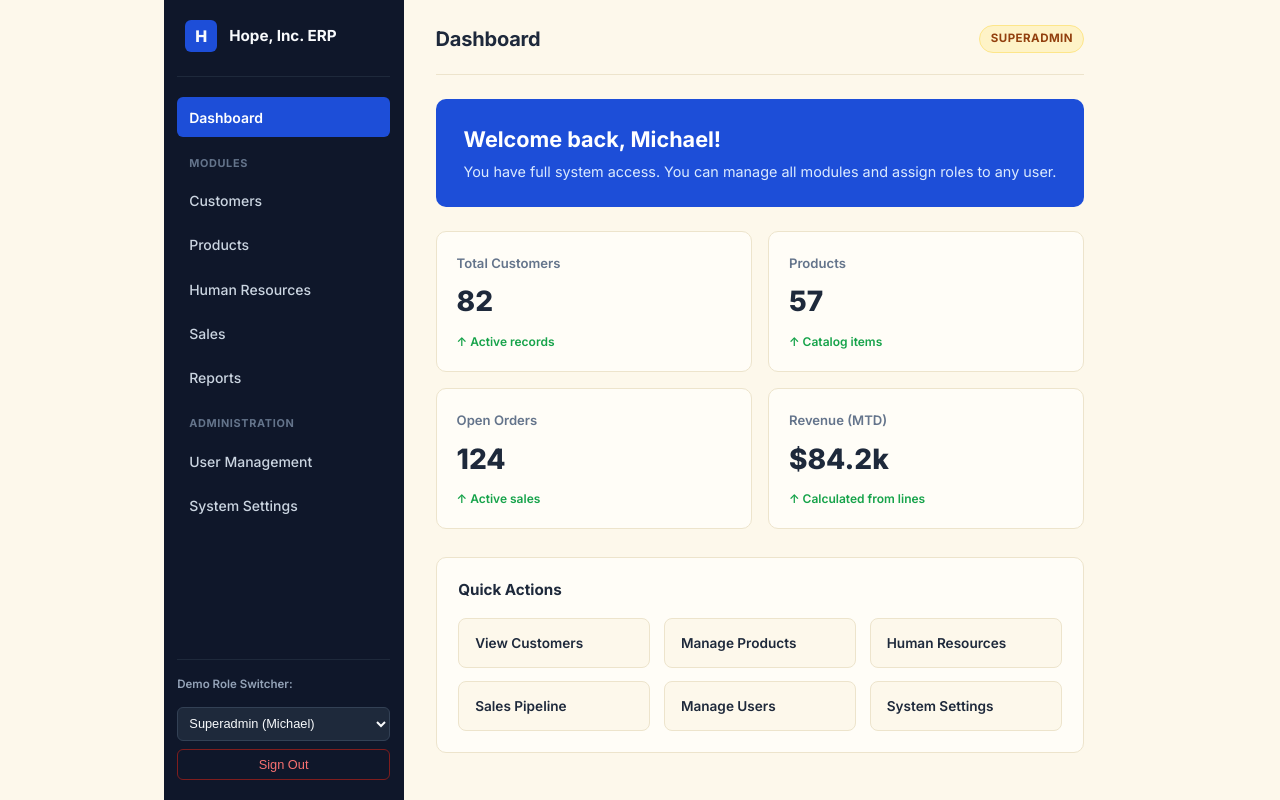
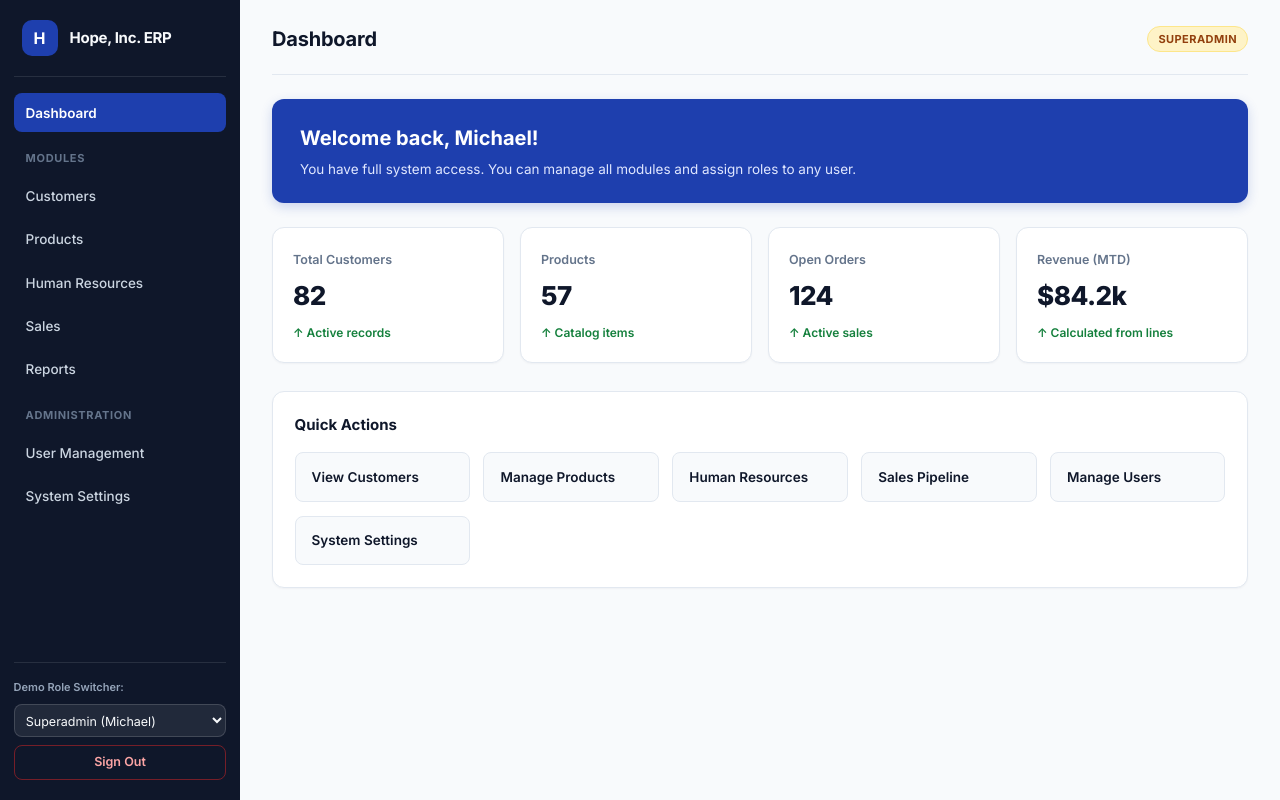
Before and after one commit to Mga-Nagmamahal/IM2-Project, a plain HTML site: page views/dashboard.html in a window 1280 px wide. Drawn offline with Linux system fonts and the light colour scheme.

Commit message:
redesign dashboard

```diff
--- a/css/dashboard.css
+++ b/css/dashboard.css
@@ -1,25 +1,11 @@
-:root {
-  --bg-cream: #fdf8eb;
-  --card-bg: #fffdf7;
-  --border-sand: #ede4cc;
-  --navy-sidebar: #0f172a;
-  --navy-hover: #1e293b;
-  --primary-blue: #1d4ed8;
-  --text-dark: #1e293b;
-  --text-muted: #64748b;
-  --green-positive: #16a34a;
-}
-
-* {
-  box-sizing: border-box;
-  margin: 0;
+/* Override styles.css auth-card centering */
+body {
+  display: block;
   padding: 0;
-}
-
-body {
-  font-family: 'Inter', sans-serif;
-  background-color: var(--bg-cream);
-  color: var(--text-dark);
+  height: auto;
+  min-height: 100vh;
+  background-color: var(--note);
+  color: var(--ink);
 }
 
 .erp-layout {
@@ -27,10 +13,10 @@ body {
   min-height: 100vh;
 }
 
-/* Sidebar */
+/* Sidebar (Uses --ink #0f172a and --primary #1e3fae from styles.css) */
 .erp-sidebar {
   width: 240px;
-  background-color: var(--navy-sidebar);
+  background-color: var(--ink);
   color: #f8fafc;
   display: flex;
   flex-direction: column;
@@ -42,39 +28,41 @@ body {
   display: flex;
   align-items: center;
   gap: 0.75rem;
-  padding: 0 0.5rem 1.5rem;
-  border-bottom: 1px solid #1e293b;
+  padding: 0 0.5rem 1.25rem;
+  border-bottom: 1px solid rgba(255, 255, 255, 0.1);
 }
 
 .brand-logo {
-  width: 32px;
-  height: 32px;
-  background-color: var(--primary-blue);
-  border-radius: 6px;
+  width: 36px;
+  height: 36px;
+  background-color: var(--primary);
+  color: #ffffff;
+  border-radius: 10px;
   display: grid;
   place-items: center;
-  font-weight: 800;
-  font-size: 1rem;
+  font-weight: 700;
+  font-size: 16px;
 }
 
 .brand-name {
   font-weight: 700;
-  font-size: 0.95rem;
+  font-size: 15px;
+  letter-spacing: -0.02em;
 }
 
 .sidebar-nav {
   flex: 1;
-  margin-top: 1.25rem;
+  margin-top: 1rem;
   display: flex;
   flex-direction: column;
   gap: 0.25rem;
 }
 
 .nav-section-label {
-  font-size: 0.68rem;
+  font-size: 11px;
   font-weight: 700;
   letter-spacing: 0.06em;
-  color: #64748b;
+  color: var(--muted);
   padding: 0.85rem 0.75rem 0.35rem;
   text-transform: uppercase;
 }
@@ -84,27 +72,28 @@ body {
   align-items: center;
   gap: 0.65rem;
   padding: 0.6rem 0.75rem;
-  border-radius: 6px;
+  border-radius: 8px;
   color: #cbd5e1;
   text-decoration: none;
-  font-size: 0.875rem;
+  font-size: 13.5px;
   font-weight: 500;
-  transition: background 0.15s;
+  transition: background 0.15s, color 0.15s;
 }
 
 .nav-item:hover {
-  background-color: var(--navy-hover);
+  background-color: rgba(255, 255, 255, 0.08);
   color: #ffffff;
+  text-decoration: none;
 }
 
 .nav-item.active {
-  background-color: var(--primary-blue);
+  background-color: var(--primary);
   color: #ffffff;
   font-weight: 600;
 }
 
 .sidebar-footer {
-  border-top: 1px solid #1e293b;
+  border-top: 1px solid rgba(255, 255, 255, 0.1);
   padding-top: 1rem;
   display: flex;
   flex-direction: column;
@@ -112,31 +101,41 @@ body {
 }
 
 .role-demo-label {
-  font-size: 0.72rem;
+  font-size: 11px;
   color: #94a3b8;
+  margin: 0;
 }
 
 .role-switcher {
-  background: #1e293b;
+  background: rgba(255, 255, 255, 0.08);
   color: #f8fafc;
-  border: 1px solid #334155;
-  border-radius: 6px;
+  border: 1px solid rgba(255, 255, 255, 0.15);
+  border-radius: 8px;
   padding: 0.45rem;
-  font-size: 0.8rem;
+  font: inherit;
+  font-size: 12.5px;
+}
+
+.role-switcher option {
+  background: var(--ink);
+  color: #ffffff;
 }
 
 .btn-logout {
   background: transparent;
-  color: #f87171;
-  border: 1px solid #7f1d1d;
-  border-radius: 6px;
+  color: #fca5a5;
+  border: 1px solid rgba(220, 38, 38, 0.5);
+  border-radius: 8px;
   padding: 0.45rem;
-  font-size: 0.8rem;
+  font: inherit;
+  font-size: 12.5px;
+  font-weight: 600;
   cursor: pointer;
+  transition: background 0.15s, color 0.15s;
 }
 
 .btn-logout:hover {
-  background: #7f1d1d;
+  background: var(--danger);
   color: #ffffff;
 }
 
@@ -152,19 +151,20 @@ body {
   justify-content: space-between;
   align-items: center;
   padding-bottom: 1.25rem;
-  border-bottom: 1px solid var(--border-sand);
+  border-bottom: 1px solid var(--line);
   margin-bottom: 1.5rem;
 }
 
 .page-title {
-  font-size: 1.25rem;
+  font-size: 20px;
   font-weight: 700;
+  text-align: left;
 }
 
 .role-badge {
-  font-size: 0.72rem;
+  font-size: 11px;
   font-weight: 700;
-  padding: 0.3rem 0.65rem;
+  padding: 4px 10px;
   border-radius: 999px;
   letter-spacing: 0.04em;
   background-color: #fef3c7;
@@ -174,34 +174,35 @@ body {
 
 .role-badge.admin {
   background-color: #e0e7ff;
-  color: #3730a3;
+  color: var(--primary-dark);
   border-color: #c7d2fe;
 }
 
 .role-badge.user {
   background-color: #dcfce7;
-  color: #166534;
+  color: var(--ok);
   border-color: #bbf7d0;
 }
 
 /* Welcome Banner */
 .welcome-banner {
-  background-color: var(--primary-blue);
+  background-color: var(--primary);
   color: #ffffff;
-  border-radius: 10px;
+  border-radius: var(--radius);
   padding: 1.5rem 1.75rem;
   margin-bottom: 1.5rem;
+  box-shadow: 0 4px 12px rgba(30, 63, 174, 0.2);
 }
 
 .welcome-banner h2 {
-  font-size: 1.35rem;
+  font-size: 20px;
   font-weight: 700;
   margin-bottom: 0.35rem;
 }
 
 .welcome-banner p {
-  font-size: 0.9rem;
-  color: #dbeafe;
+  font-size: 13.5px;
+  color: #e0e7ff;
 }
 
 /* KPI Grid */
@@ -213,51 +214,54 @@ body {
 }
 
 .kpi-card {
-  background-color: var(--card-bg);
-  border: 1px solid var(--border-sand);
-  border-radius: 10px;
+  background-color: var(--card);
+  border: 1px solid var(--line);
+  border-radius: var(--radius);
   padding: 1.25rem;
+  box-shadow: 0 1px 2px rgba(15, 23, 42, 0.04);
 }
 
 .kpi-label {
-  font-size: 0.82rem;
+  font-size: 12.5px;
   font-weight: 600;
-  color: var(--text-muted);
+  color: var(--muted);
 }
 
 .kpi-value {
-  font-size: 1.75rem;
+  font-size: 26px;
   font-weight: 800;
-  margin: 0.45rem 0;
-  color: var(--text-dark);
+  margin: 0.4rem 0;
+  color: var(--ink);
+  letter-spacing: -0.02em;
 }
 
 .kpi-trend {
-  font-size: 0.75rem;
+  font-size: 12px;
   font-weight: 600;
 }
 
 .kpi-trend.positive {
-  color: var(--green-positive);
+  color: var(--ok);
 }
 
 /* Quick Actions */
 .quick-actions-section {
-  background-color: var(--card-bg);
-  border: 1px solid var(--border-sand);
-  border-radius: 10px;
+  background-color: var(--card);
+  border: 1px solid var(--line);
+  border-radius: var(--radius);
   padding: 1.35rem;
+  box-shadow: 0 1px 2px rgba(15, 23, 42, 0.04);
 }
 
 .section-heading {
-  font-size: 0.95rem;
+  font-size: 15px;
   font-weight: 700;
   margin-bottom: 1rem;
 }
 
 .quick-actions-grid {
   display: grid;
-  grid-template-columns: repeat(auto-fit, minmax(165px, 1fr));
+  grid-template-columns: repeat(auto-fit, minmax(170px, 1fr));
   gap: 0.85rem;
 }
 
@@ -265,25 +269,40 @@ body {
   display: flex;
   align-items: center;
   gap: 0.55rem;
-  background-color: var(--bg-cream);
-  border: 1px solid var(--border-sand);
+  background-color: var(--note);
+  border: 1px solid var(--line);
   border-radius: 8px;
   padding: 0.85rem 1rem;
   text-decoration: none;
-  color: var(--text-dark);
-  font-size: 0.85rem;
+  color: var(--ink);
+  font-size: 13.5px;
   font-weight: 600;
-  transition: border-color 0.15s, transform 0.1s;
+  transition: border-color 0.15s, transform 0.15s, box-shadow 0.15s;
 }
 
 .action-card:hover:not(.disabled) {
-  border-color: var(--primary-blue);
-  transform: translateY(-1px);
+  border-color: var(--primary);
+  background-color: var(--card);
+  transform: translateY(-2px);
+  box-shadow: 0 4px 12px rgba(15, 23, 42, 0.06);
+  text-decoration: none;
 }
 
 .action-card.disabled {
   opacity: 0.45;
   cursor: not-allowed;
   pointer-events: none;
-  background-color: #f1f5f9;
+  background-color: var(--bg);
 }
+
+@media (max-width: 768px) {
+  .erp-layout {
+    flex-direction: column;
+  }
+  .erp-sidebar {
+    width: 100%;
+  }
+  .erp-main {
+    padding: 1.25rem;
+  }
+}
```
Also changed, not shown: css/root css.txt (added).
